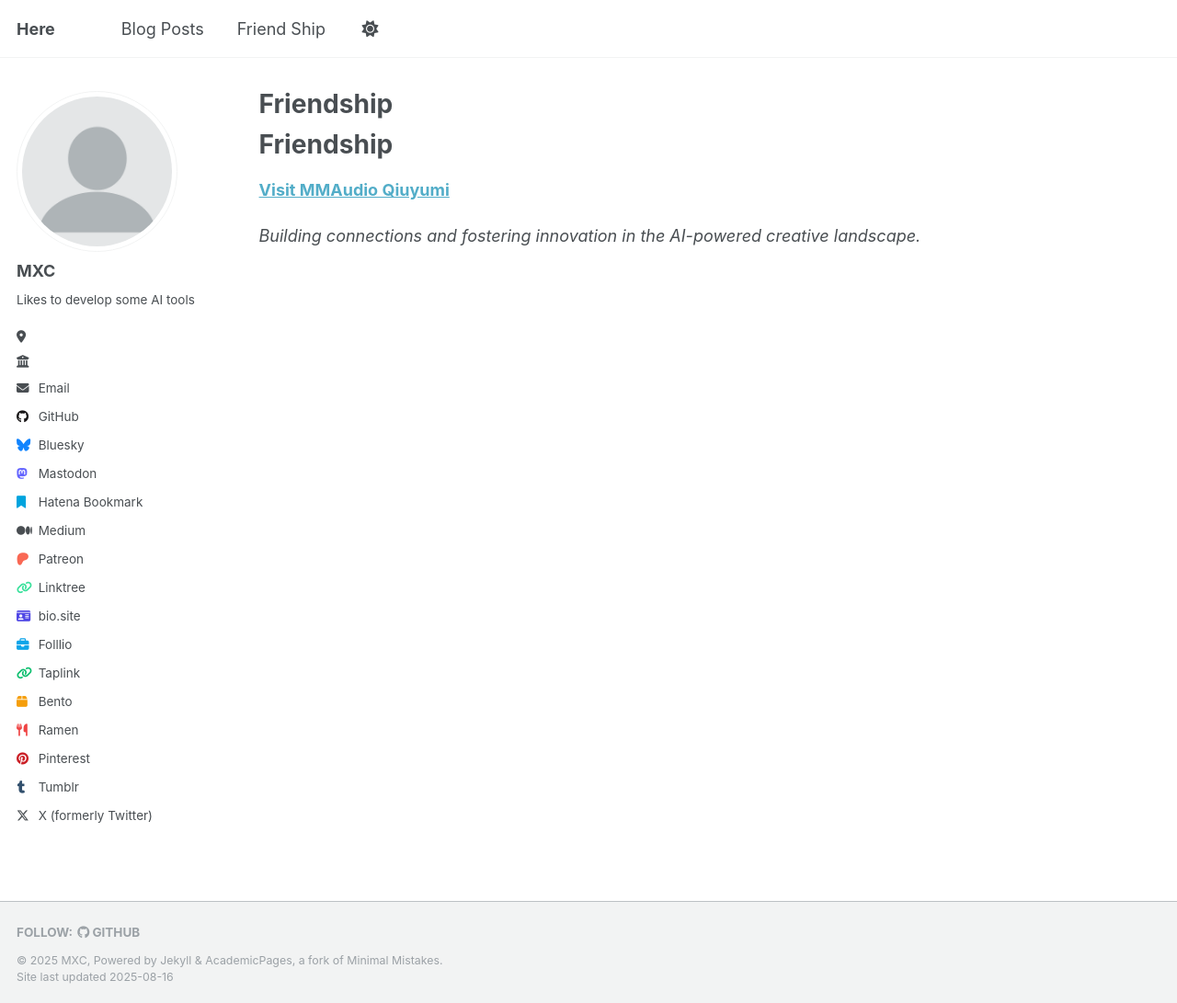
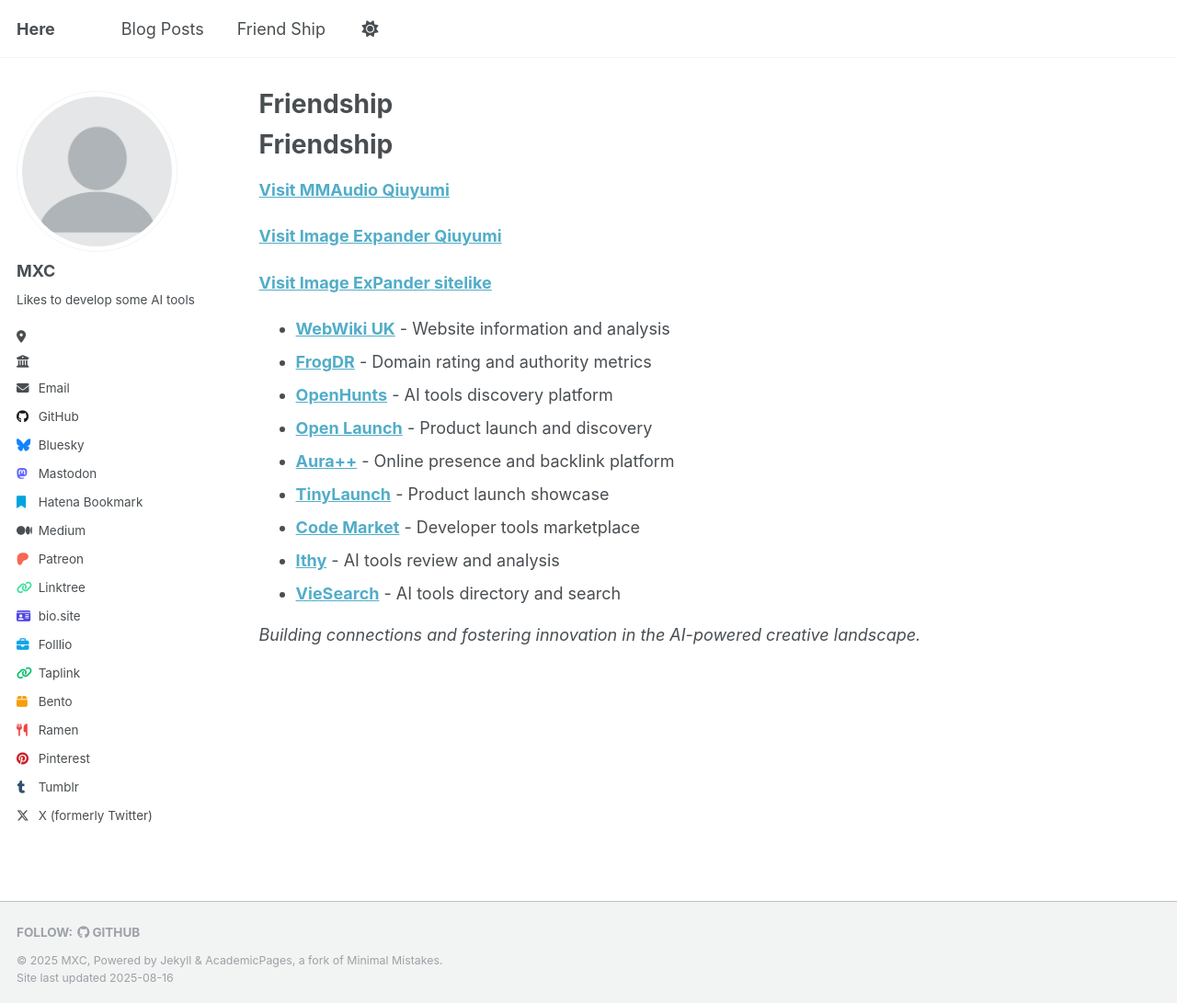
Before and after one commit to MrMengXC/mrmengxc.github.io, a Jekyll site: the page built from _pages/friend-ship.md, in a window 1280 px wide and 1091 px high. Shown: the whole window at 92% size. Built offline with Jekyll 4.4.1, drawn with Linux system fonts in a browser that asks for light colours.

Commit message:
commit backlink

```diff
--- a/_pages/friend-ship.md
+++ b/_pages/friend-ship.md
@@ -8,5 +8,18 @@ author_profile: true
 # Friendship
 **[Visit MMAudio Qiuyumi](https://www.qiuyumi.com/whois/?domain=mmaudio.me)**
 
+**[Visit Image Expander Qiuyumi](https://www.qiuyumi.com/whois/?domain=imageexpander.org)**
+
+**[Visit Image ExPander sitelike](https://www.sitelike.org/similar/imageexpander.org/)**
+
+- **[WebWiki UK](https://www.webwiki.co.uk/imageexpander.org)** - Website information and analysis
+- **[FrogDR](https://frogdr.com/imageexpander.org)** - Domain rating and authority metrics
+- **[OpenHunts](https://openhunts.com/projects/iexpander-image-expander)** - AI tools discovery platform
+- **[Open Launch](https://open-launch.com/projects/ai-image-expander-iexpander)** - Product launch and discovery
+- **[Aura++](https://auraplusplus.com/projects/iexpander)** - Online presence and backlink platform
+- **[TinyLaunch](https://www.tinylaunch.com/launch/5225)** - Product launch showcase
+- **[Code Market](https://code.market/product/free-online-ai-image-expander-photo-extender-iexpander)** - Developer tools marketplace
+- **[Ithy](https://ithy.com/article/imageexpander-org-introduction-5qrsyi9k)** - AI tools review and analysis
+- **[VieSearch](https://viesearch.com/24ewu/ai-image-expander-iexpander)** - AI tools directory and search
 
 *Building connections and fostering innovation in the AI-powered creative landscape.*
```
